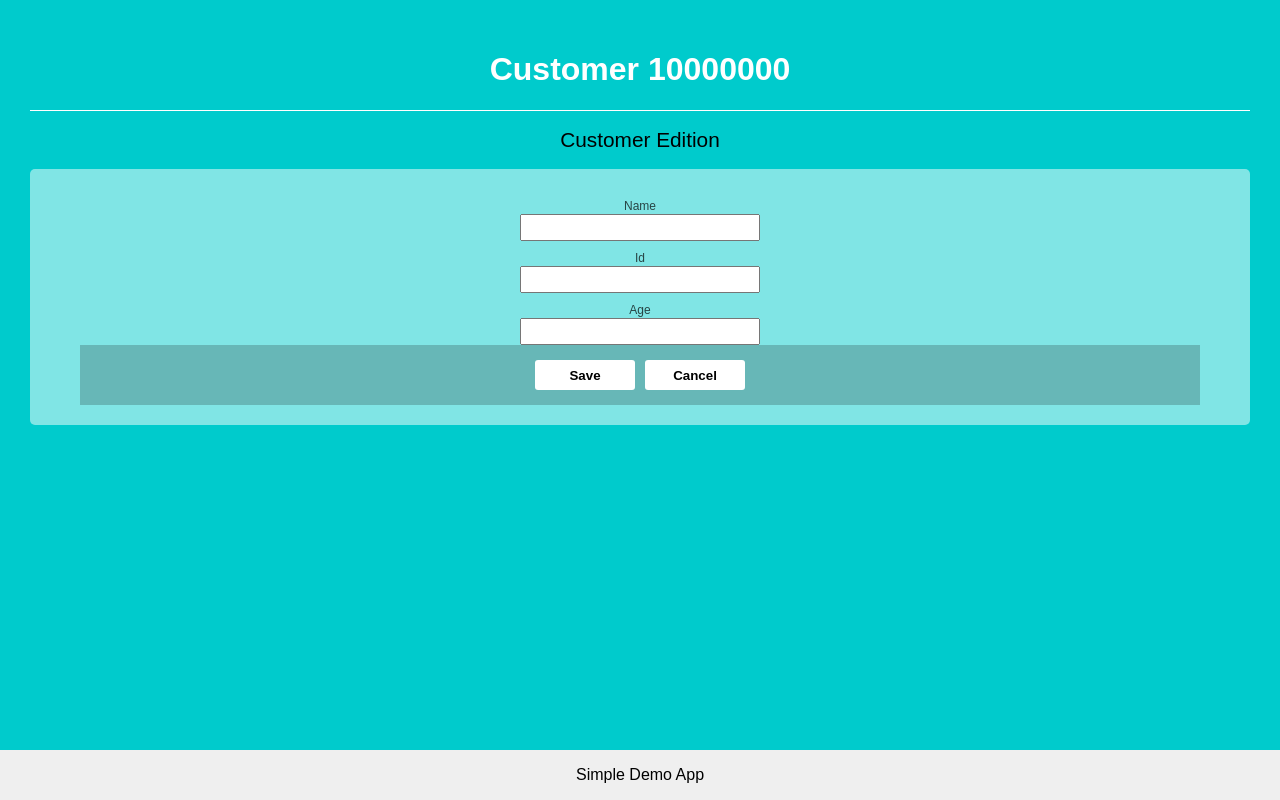
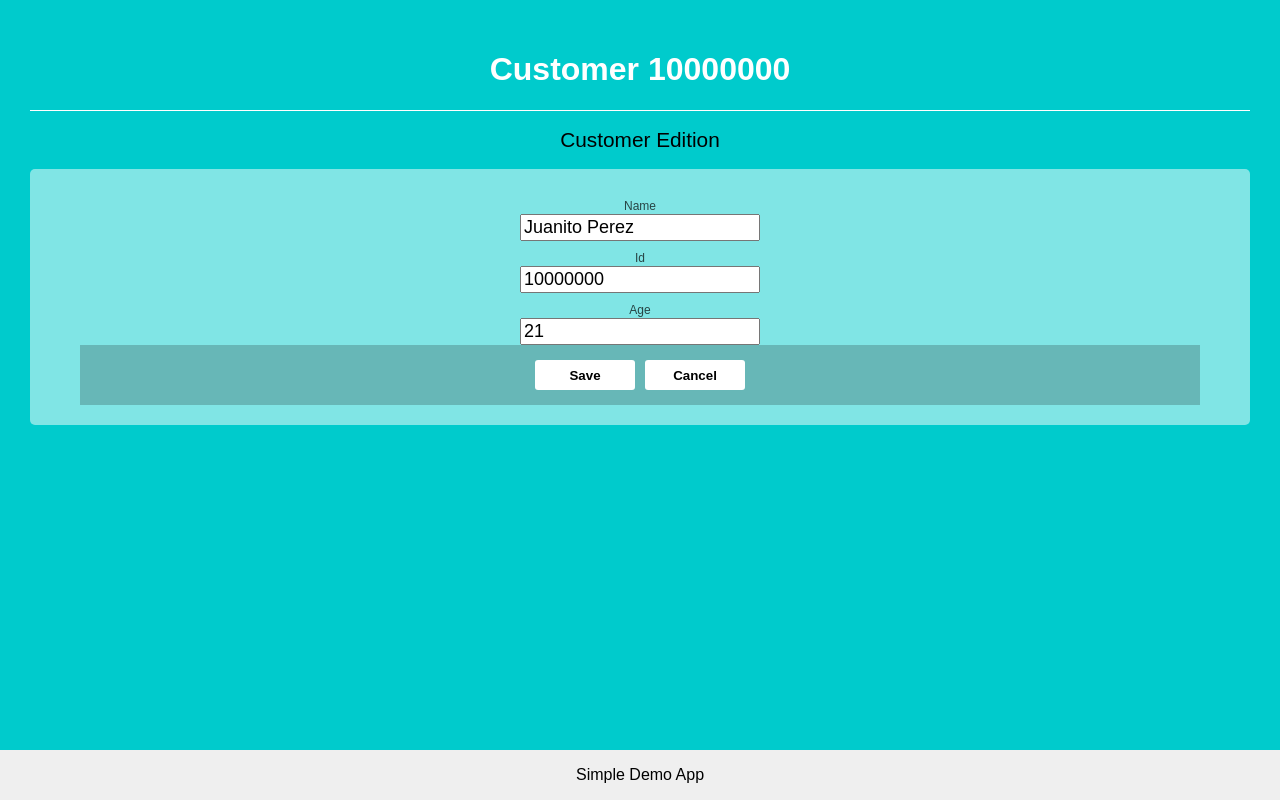
Before and after one commit to heilop/simple-customer-app, a React (Create React App) app: page /customers/10000000/edit in a window 1280 px wide. Built offline with nearby package versions, Linux system fonts and the light colour scheme; data requests are answered from the project's data file.

Commit message:
Enable reinitialize value for props settings.

```diff
--- a/src/containers/CustomerContainer.js
+++ b/src/containers/CustomerContainer.js
@@ -5,9 +5,16 @@ import { Route, withRouter } from 'react-router-dom';
 import AppFrame from './../components/AppFrame';
 import CustomerEdit from './../components/CustomerEdit';
 import CustomerData from './../components/CustomerData';
+import { fetchCustomers } from './../actions/fetchCustomers';
 import { getCustomerById } from '../selectors/customers';
 
 class CustomerContainer extends Component {
+
+  componentDidMount() {
+    if (!this.props.customer) {
+      this.props.fetchCustomers();
+    }
+  }
 
   handleSubmit = values => {
     console.log(JSON.stringify(values));
@@ -46,10 +53,13 @@ class CustomerContainer extends Component {
 CustomerContainer.propTypes = {
   id: PropTypes.string.isRequired,
   customer: PropTypes.object.isRequired,
+  fetchCustomers: PropTypes.func.isRequired,
 };
 
 const mapStateToProps = (state, props) => ({
   customer: getCustomerById(state, props)
 });
 
-export default withRouter(connect(mapStateToProps, null)(CustomerContainer));
+export default withRouter(connect(mapStateToProps, {
+  fetchCustomers
+})(CustomerContainer));
--- a/src/helpers/setPropsAsInitial.js
+++ b/src/helpers/setPropsAsInitial.js
@@ -3,7 +3,11 @@ import React, { Component } from "react";
 export const setPropsAsInitial = WrappedComponent => (
   class extends Component {
     render() {
-      return <WrappedComponent { ...this.props } initialValues = { this.props } />;
+      return <WrappedComponent
+              { ...this.props }
+              initialValues = { this.props }
+              enableReinitialize
+             />;
     }
   }
 );
```
